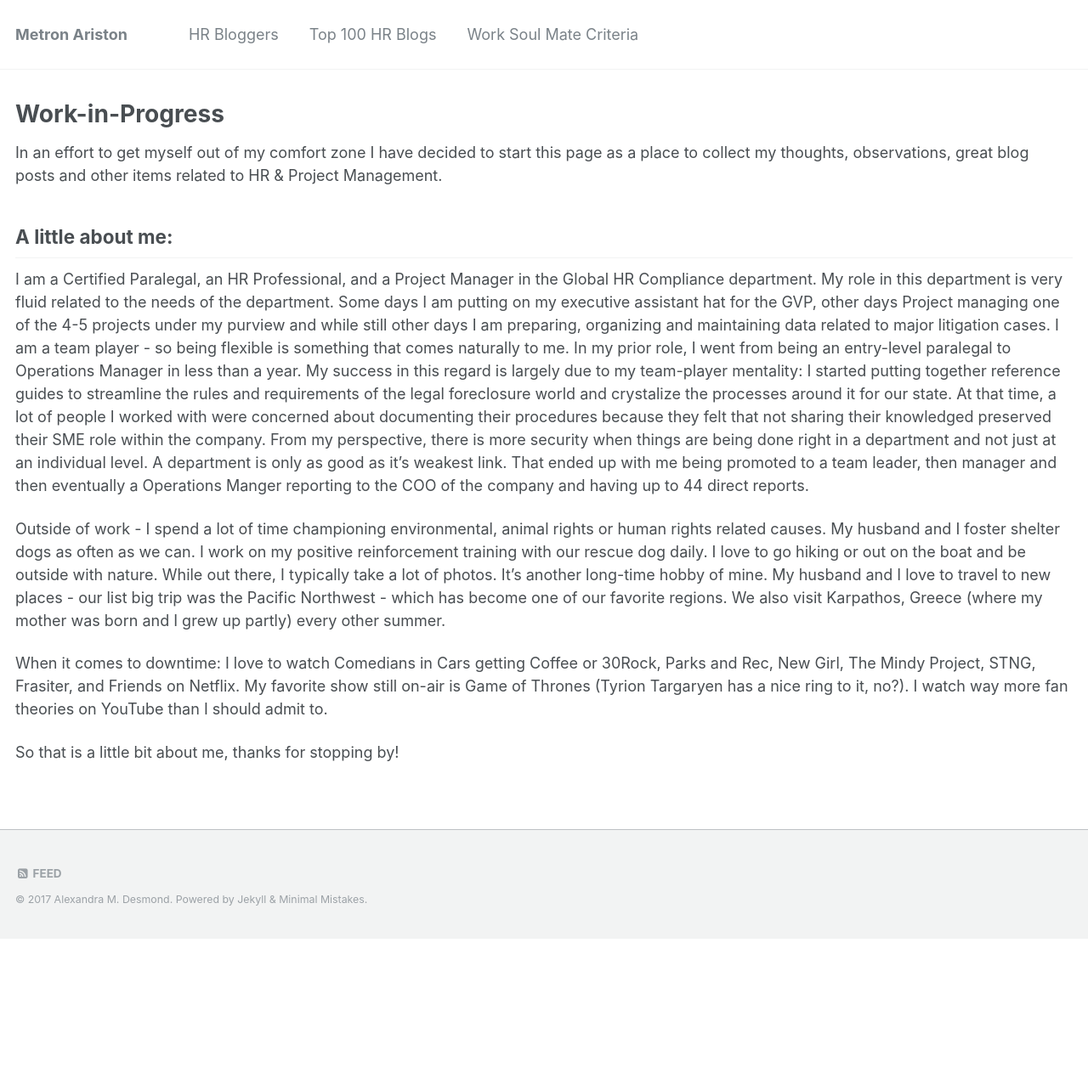
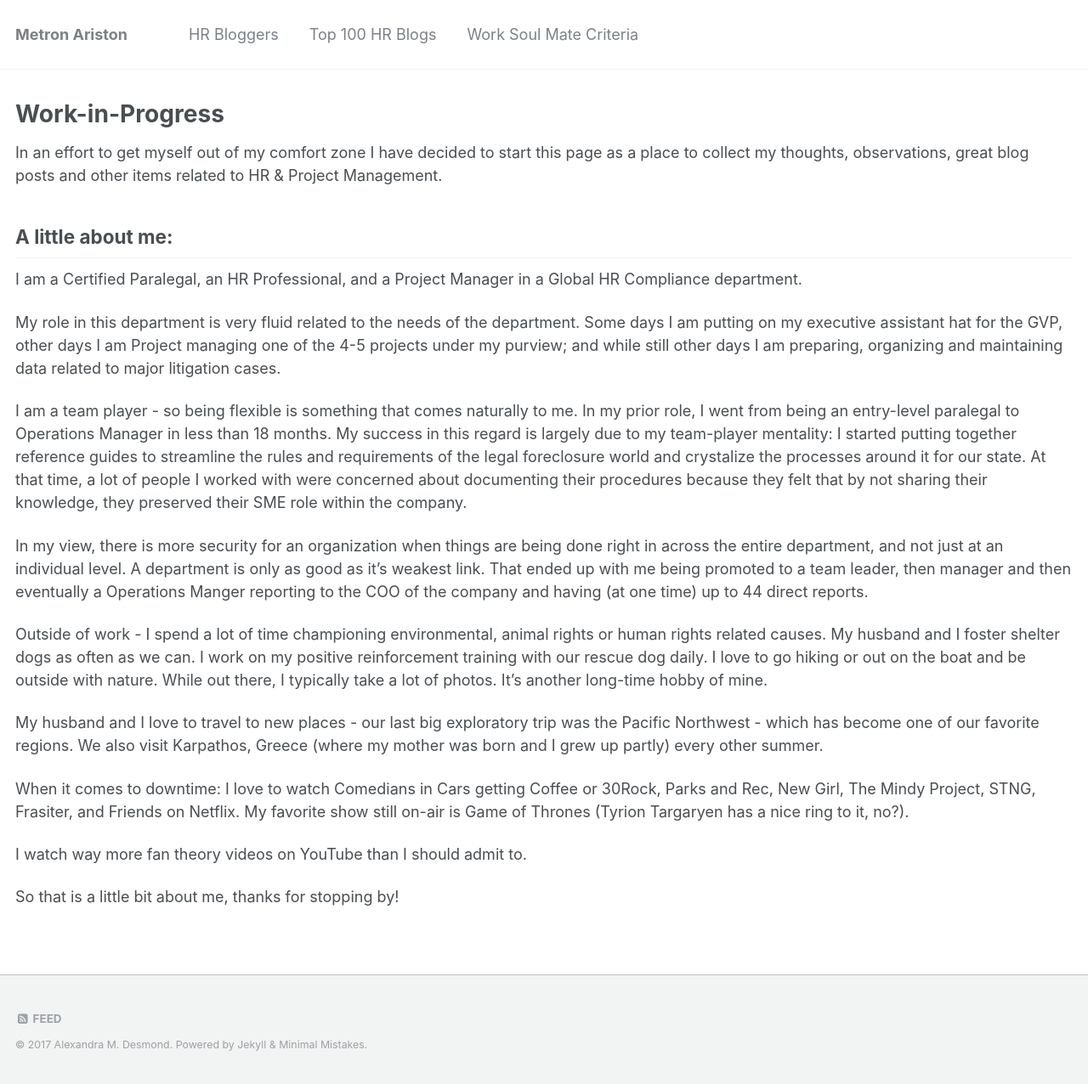
Before and after one commit to firesparks8/firesparks8.github.io, a Jekyll site: the page built from _posts/2016-08-15-First-Post.md, in a window 1280 px wide. Shown: the whole page at 85% size. Built offline with Jekyll 4.4.1, drawn with Linux system fonts in a browser that asks for light colours; before the commit the page ends 1105 px from its top, so only the background shows below that.

Commit message:
Update 2016-08-15-First-Post.md

```diff
--- a/_posts/2016-08-15-First-Post.md
+++ b/_posts/2016-08-15-First-Post.md
@@ -8,10 +8,20 @@
 
 ## A little about me:
 
-I am a Certified Paralegal, an HR Professional, and a Project Manager in the Global HR Compliance department. My role in this department is very fluid related to the needs of the department. Some days I am putting on my executive assistant hat for the GVP, other days Project managing one of the 4-5 projects under my purview and while still other days I am preparing, organizing and maintaining data related to major litigation cases. I am a team player - so being flexible is something that comes naturally to me. In my prior role, I went from being an entry-level paralegal to Operations Manager in less than a year. My success in this regard is largely due to my team-player mentality: I started putting together reference guides to streamline the rules and requirements of the legal foreclosure world and crystalize the processes around it for our state. At that time, a lot of people I worked with were concerned about documenting their procedures because they felt that not sharing their knowledged preserved their SME role within the company. From my perspective, there is more security when things are being done right in a department and not just at an individual level. A department is only as good as it's weakest link. That ended up with me being promoted to a team leader, then manager and then eventually a Operations Manger reporting to the COO of the company and having up to 44 direct reports.
+I am a Certified Paralegal, an HR Professional, and a Project Manager in a Global HR Compliance department.
 
-Outside of work - I spend a lot of time championing environmental, animal rights or human rights related causes.  My husband and I foster shelter dogs as often as we can. I work on my positive reinforcement training with our rescue dog daily. I love to go hiking or out on the boat and be outside with nature. While out there, I typically take a lot of photos. It's another long-time hobby of mine. My husband and I love to travel to new places - our list big trip was the Pacific Northwest - which has become one of our favorite regions. We also visit Karpathos, Greece (where my mother was born and I grew up partly) every other summer.
+My role in this department is very fluid related to the needs of the department. Some days I am putting on my executive assistant hat for the GVP, other days I am Project managing one of the 4-5 projects under my purview; and while still other days I am preparing, organizing and maintaining data related to major litigation cases.
 
-When it comes to downtime: I love to watch Comedians in Cars getting Coffee or 30Rock, Parks and Rec, New Girl, The Mindy Project, STNG, Frasiter, and Friends on Netflix. My favorite show still on-air is Game of Thrones (Tyrion Targaryen has a nice ring to it, no?). I watch way more fan theories on YouTube than I should admit to.
+I am a team player - so being flexible is something that comes naturally to me. In my prior role, I went from being an entry-level paralegal to Operations Manager in less than 18 months. My success in this regard is largely due to my team-player mentality: I started putting together reference guides to streamline the rules and requirements of the legal foreclosure world and crystalize the processes around it for our state. At that time, a lot of people I worked with were concerned about documenting their procedures because they felt that by not sharing their knowledge, they preserved their SME role within the company.
+
+In my view, there is more security for an organization when things are being done right in across the entire department, and not just at an individual level. A department is only as good as it's weakest link. That ended up with me being promoted to a team leader, then manager and then eventually a Operations Manger reporting to the COO of the company and having (at one time) up to 44 direct reports.
+
+Outside of work - I spend a lot of time championing environmental, animal rights or human rights related causes.  My husband and I foster shelter dogs as often as we can. I work on my positive reinforcement training with our rescue dog daily. I love to go hiking or out on the boat and be outside with nature. While out there, I typically take a lot of photos. It's another long-time hobby of mine.
+
+My husband and I love to travel to new places - our last big exploratory trip was the Pacific Northwest - which has become one of our favorite regions. We also visit Karpathos, Greece (where my mother was born and I grew up partly) every other summer.
+
+When it comes to downtime: I love to watch Comedians in Cars getting Coffee or 30Rock, Parks and Rec, New Girl, The Mindy Project, STNG, Frasiter, and Friends on Netflix. My favorite show still on-air is Game of Thrones (Tyrion Targaryen has a nice ring to it, no?).
+
+I watch way more fan theory videos on YouTube than I should admit to.
 
 So that is a little bit about me, thanks for stopping by!
```
